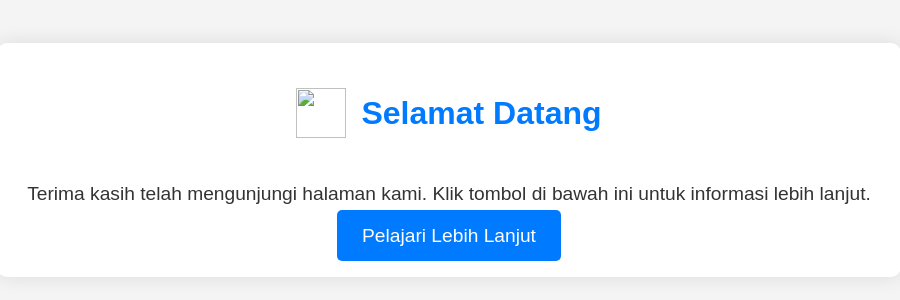
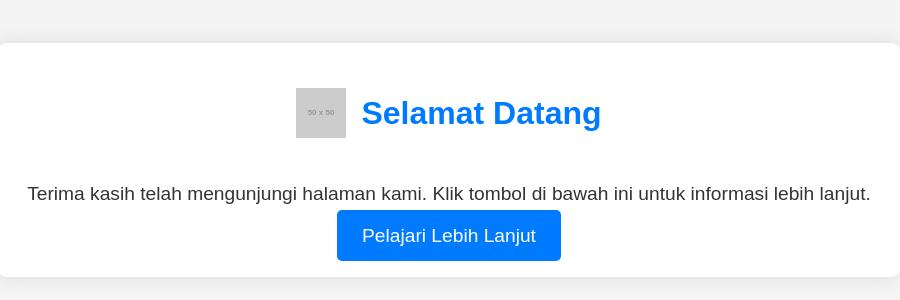
Before and after one commit to naelsiahaan/pageLink, a plain HTML site: page index.html in a window 1280 px wide. Shown: the part 240-540 px from the top of the page, without its empty margins (191-1091 px from the left). Drawn offline with Linux system fonts and the light colour scheme; placeholder pictures from the web are drawn by us.

Commit message:
Update index.html

```diff
--- a/index.html
+++ b/index.html
@@ -66,7 +66,7 @@
 <body>
     <div class="container">
         <div class="news-header">
-            <img src="https://kit.fontawesome.com/a076d05399.js' crossorigin='anonymous">
+            <img src="https://via.placeholder.com/50" alt="News Icon">
             <h1>Selamat Datang</h1>
         </div>
         <p>Terima kasih telah mengunjungi halaman kami. Klik tombol di bawah ini untuk informasi lebih lanjut.</p>
```
